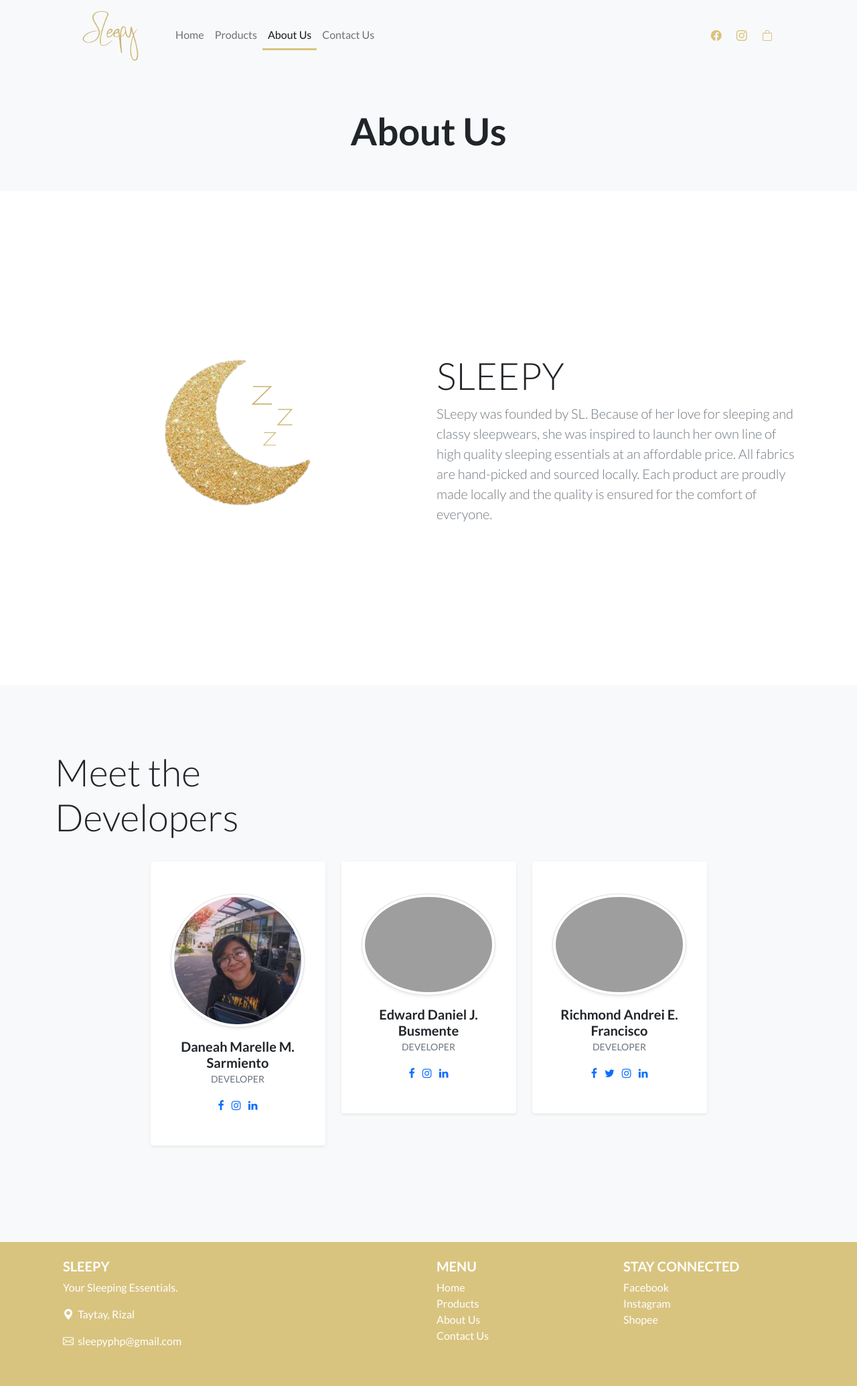
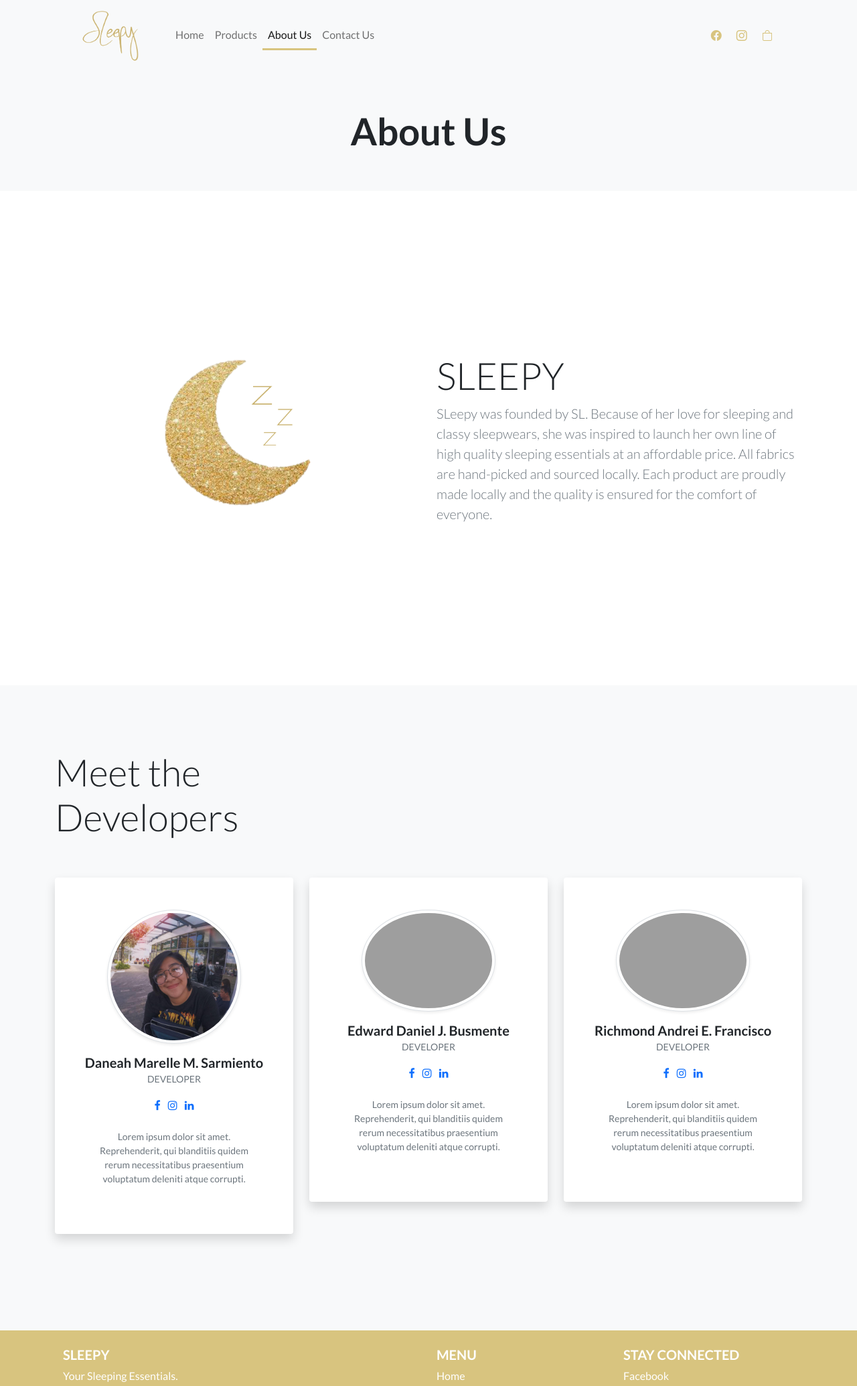
Before and after one commit to ielbusmente/php-project-4ITH, a PHP site: page /about.php in a window 1280 px wide. Shown: the top 2069 px of the page at 67% size. Run offline with PHP 8.4, Linux system fonts and the light colour scheme; grey boxes are pictures that could not be loaded.

Commit message:
text mods,  home mod

```diff
--- a/about.php
+++ b/about.php
@@ -74,42 +74,47 @@
 
             <div class="row text-center justify-content-center">
                 <!-- Team item-->
-                <div class="col-xl-3 col-sm-6 mb-5">
-                    <div class="bg-white rounded shadow-sm py-5 px-4"><img src="assets/devs/daneah.jpg" alt="" width="200" class="img-fluid rounded-circle mb-3 img-thumbnail shadow-sm">
+                <div class="col-xl-4 col-sm-6 mb-5 mt-4">
+                    <div class="bg-white rounded shadow py-5 px-4"><img src="assets/devs/daneah.jpg" alt="" width="200" class="img-fluid rounded-circle mb-3 img-thumbnail shadow-sm">
                         <h5 class="mb-0">Daneah Marelle M. Sarmiento</h5><span class="small text-uppercase text-muted"> Developer</span>
                         <ul class="social mb-0 list-inline mt-3">
                             <li class="list-inline-item"><a href="#" class="social-link"><i class="fa fa-facebook-f"></i></a></li>
                             <li class="list-inline-item"><a href="#" class="social-link"><i class="fa fa-instagram"></i></a></li>
                             <li class="list-inline-item"><a href="#" class="social-link"><i class="fa fa-linkedin"></i></a></li>
                         </ul>
+                        <p class="small text-center text-muted m-4"> Lorem ipsum dolor sit amet. Reprehenderit, qui blanditiis quidem rerum
+                            necessitatibus praesentium voluptatum deleniti atque corrupti. </p>
                     </div>
                 </div>
                 <!-- End-->
 
                 <!-- Team item-->
-                <div class="col-xl-3 col-sm-6 mb-5">
-                    <div class="bg-white rounded shadow-sm py-5 px-4"><img src="https://bootstrapious.com/i/snippets/sn-about/avatar-3.png" alt="" width="200" class="img-fluid rounded-circle mb-3 img-thumbnail shadow-sm">
+                <div class="col-xl-4 col-sm-6 mb-5 mt-4">
+                    <div class="bg-white rounded shadow py-5 px-4"><img src="https://bootstrapious.com/i/snippets/sn-about/avatar-3.png" alt="" width="200" class="img-fluid rounded-circle mb-3 img-thumbnail shadow-sm">
                         <h5 class="mb-0">Edward Daniel J. Busmente</h5><span class="small text-uppercase text-muted"> Developer </span>
                         <ul class="social mb-0 list-inline mt-3">
                             <li class="list-inline-item"><a href="#" class="social-link"><i class="fa fa-facebook-f"></i></a></li>
                             <li class="list-inline-item"><a href="#" class="social-link"><i class="fa fa-instagram"></i></a></li>
                             <li class="list-inline-item"><a href="#" class="social-link"><i class="fa fa-linkedin"></i></a></li>
                         </ul>
+                        <p class="small text-center text-muted m-4"> Lorem ipsum dolor sit amet. Reprehenderit, qui blanditiis quidem rerum
+                            necessitatibus praesentium voluptatum deleniti atque corrupti. </p>
                     </div>
                 </div>
                 <!-- End-->
 
                 <!-- Team item-->
 
-                <div class="col-xl-3 col-sm-6 mb-5">
-                    <div class="bg-white rounded shadow-sm py-5 px-4"><img src="https://bootstrapious.com/i/snippets/sn-about/avatar-2.png" alt="" width="200" class="img-fluid rounded-circle mb-3 img-thumbnail shadow-sm">
+                <div class="col-xl-4 col-sm-6 mb-5 mt-4">
+                    <div class="bg-white rounded shadow py-5 px-4"><img src="https://bootstrapious.com/i/snippets/sn-about/avatar-2.png" alt="" width="200" class="img-fluid rounded-circle mb-3 img-thumbnail shadow-sm">
                         <h5 class="mb-0">Richmond Andrei E. Francisco</h5><span class="small text-uppercase text-muted"> Developer </span>
                         <ul class="social mb-0 list-inline mt-3">
                             <li class="list-inline-item"><a href="#" class="social-link"><i class="fa fa-facebook-f"></i></a></li>
-                            <li class="list-inline-item"><a href="#" class="social-link"><i class="fa fa-twitter"></i></a></li>
                             <li class="list-inline-item"><a href="#" class="social-link"><i class="fa fa-instagram"></i></a></li>
                             <li class="list-inline-item"><a href="#" class="social-link"><i class="fa fa-linkedin"></i></a></li>
                         </ul>
+                        <p class="small text-center text-muted m-4"> Lorem ipsum dolor sit amet. Reprehenderit, qui blanditiis quidem rerum
+                            necessitatibus praesentium voluptatum deleniti atque corrupti. </p>
                     </div>
                 </div>
                 <!-- End-->
--- a/php-templates/products-sidebar.php
+++ b/php-templates/products-sidebar.php
@@ -25,7 +25,7 @@
         <h6 class="p-1 border-bottom">Shop By Essentials</h6>
         <ul>
             <li><a class="<?php echo $_GET['filter'] === "sleepingessentials" ? "active disabled" : "" ?>" href="products.php?filter=sleepingessentials&search=<?php echo $searchStr ?>">All</a></li>
-            <li><a class="<?php echo $_GET['filter'] === "1" ? "active disabled" : "" ?>" href="products.php?filter=1&search=<?php echo $searchStr ?>">Eyemask</a></li>
+            <li><a class="<?php echo $_GET['filter'] === "1" ? "active disabled" : "" ?>" href="products.php?filter=1&search=<?php echo $searchStr ?>">Eye Mask</a></li>
             <li><a class="<?php echo $_GET['filter'] === "2" ? "active disabled" : "" ?>" href="products.php?filter=2&search=<?php echo $searchStr ?>">Pillowcase</a></li>
         </ul>
     </div>
```
Also changed, not shown: index.php (+19 -18 lines), products.php (+9 -8 lines), assets/icons/bleach.png (added), assets/icons/detergent.png (added), assets/icons/handwash.png (added).
